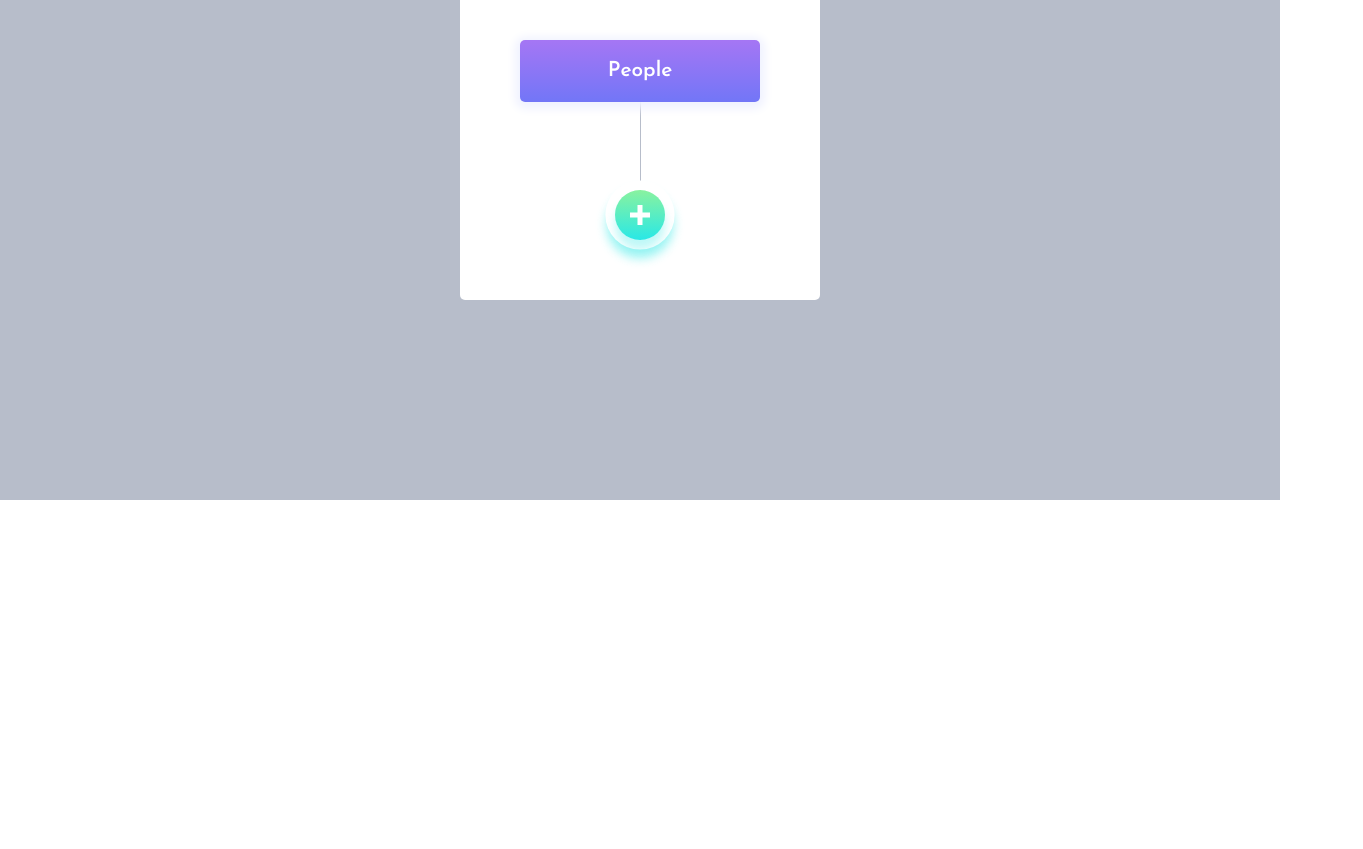
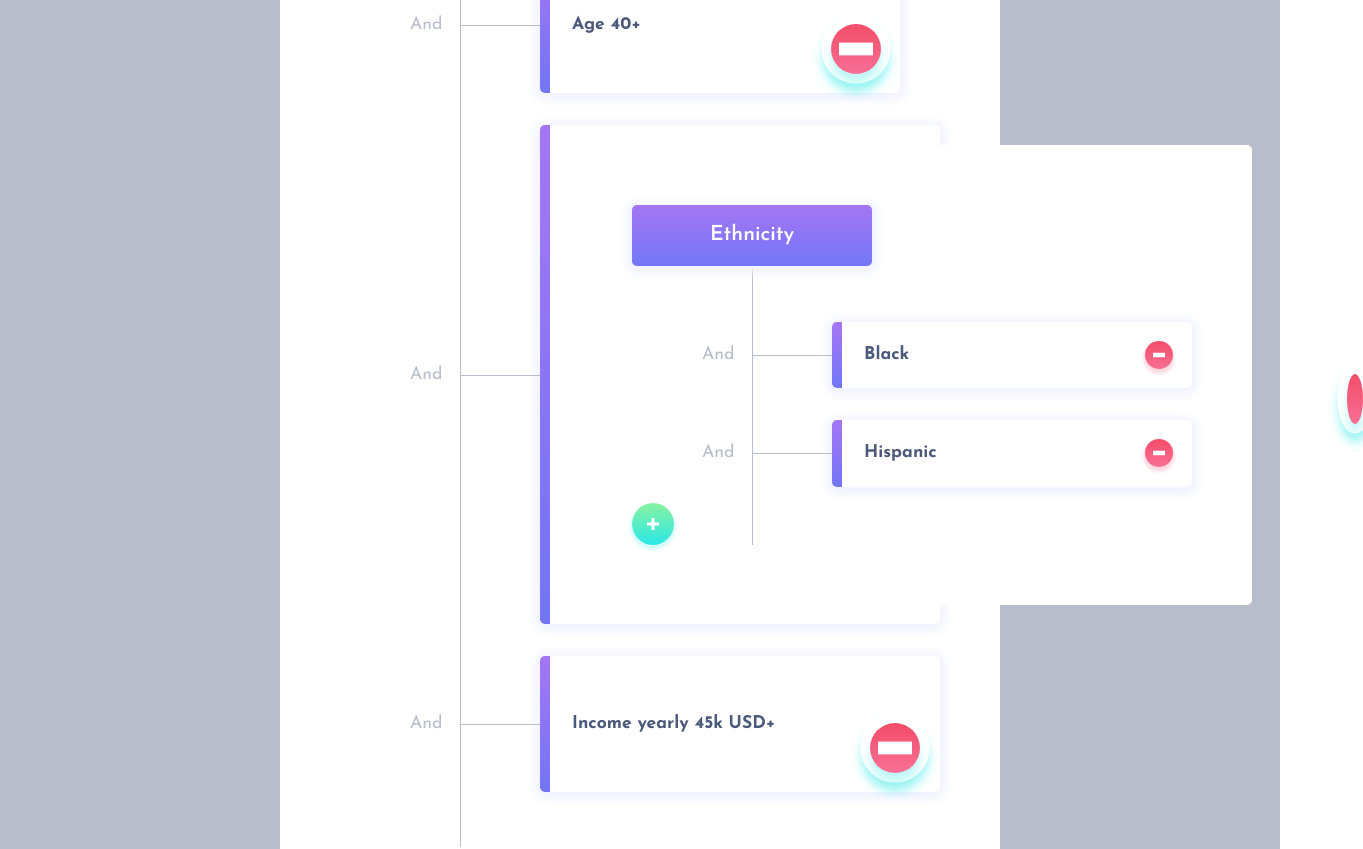
Before and after one commit to jchojna/nested-cells, a React (Create React App) app: page / in a window 1280 px wide. Shown: the part 300-1149 px from the top of the page, 1363 px wide, since content can reach past the window. Before the commit the page ends 800 px from the top, so only its background shows below. Built offline with nearby package versions, Linux system fonts and the light colour scheme.

Commit message:
feat: add initial array of cells to app state

```diff
--- a/src/components/App.js
+++ b/src/components/App.js
@@ -1,5 +1,6 @@
 import React, { Component } from 'react';
 import classNames from 'classnames';
+import { initialCells } from '../lib/initialCells';
 import Tree from './Tree.js';
 import Cell from './Cell.js';
 import Button from './Button.js';
@@ -10,11 +11,15 @@ class App extends Component {
   constructor(props) {
     super(props);
     this.state = {
+      cells: [],
       isAddNewCellPopup: false,
       isAddNewValuePopup: false,
-      cells: [],
       editedCellId: null
     }
+  }
+
+  componentDidMount = () => {
+    this.setState({ cells: initialCells });
   }
 
   togglePopup = (type, parentId) => {
@@ -185,5 +190,4 @@ class App extends Component {
     );
   }
 }
-
 export default App;
--- /dev/null
+++ b/src/lib/initialCells.js
@@ -0,0 +1,36 @@
+export const initialCells = [
+  {
+    "id":"cf1cf9f6-52b6-4108-ad4b-54649c182d7f",
+    "category":"Age",
+    "value": [
+      {
+        "id": "7e76af7b-fd63-45df-a29a-a25fe6eb660e",
+        "value":"40+"
+      }
+    ]
+  },
+  {
+    "id":"ac63c95a-03e6-4f7c-b211-6ad5175a31cb",
+    "category":"Ethnicity",
+    "value": [
+      {
+        "id":"094f5d4b-872b-4e00-830c-69b7dce29105",
+        "value":"Black"
+      },
+      {
+        "id":"255e4fcd-ed41-4f0b-af81-632a29d6f2a5",
+        "value":"Hispanic"
+      }
+    ]
+  },
+  {
+    "id":"1e4c77c8-b0ce-40d3-9232-779bbe3cecb8",
+    "category":"Income yearly",
+    "value": [
+      {
+        "id":"4f10d4f1-8f27-4bc5-bae9-5d18a90e7c5d",
+        "value":"45k USD+"
+      }
+    ]
+  }
+]
```
